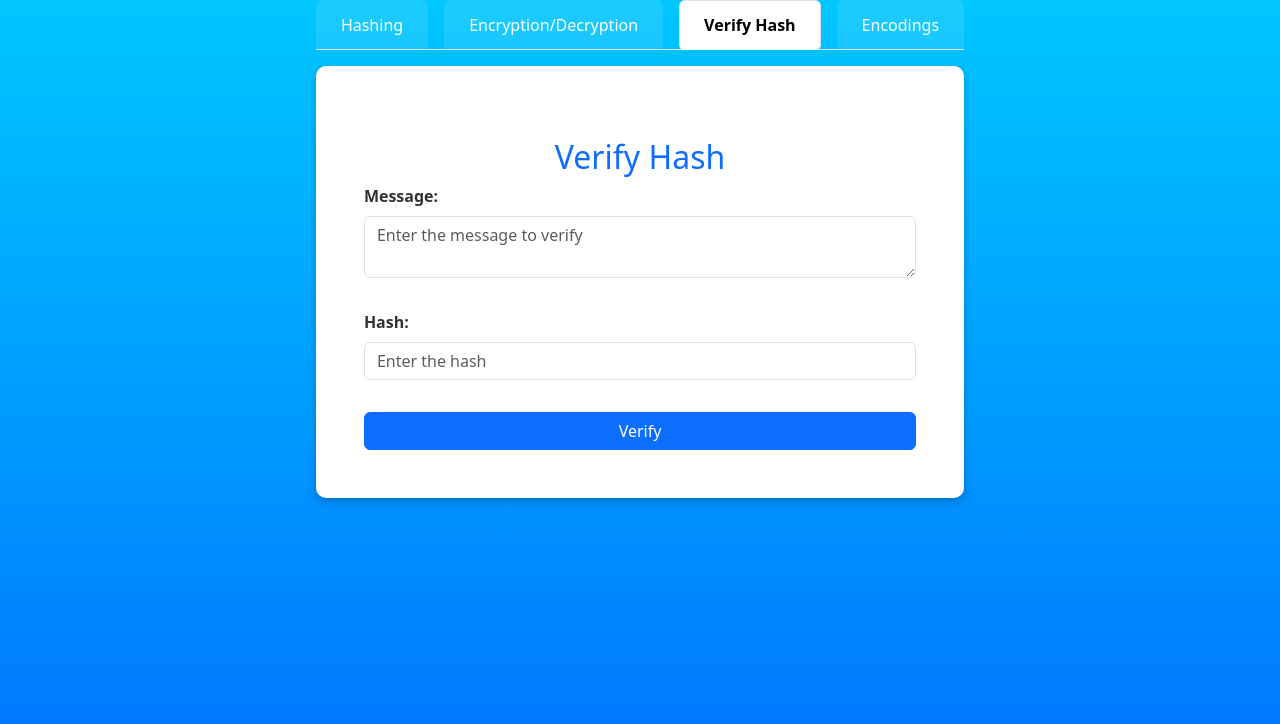
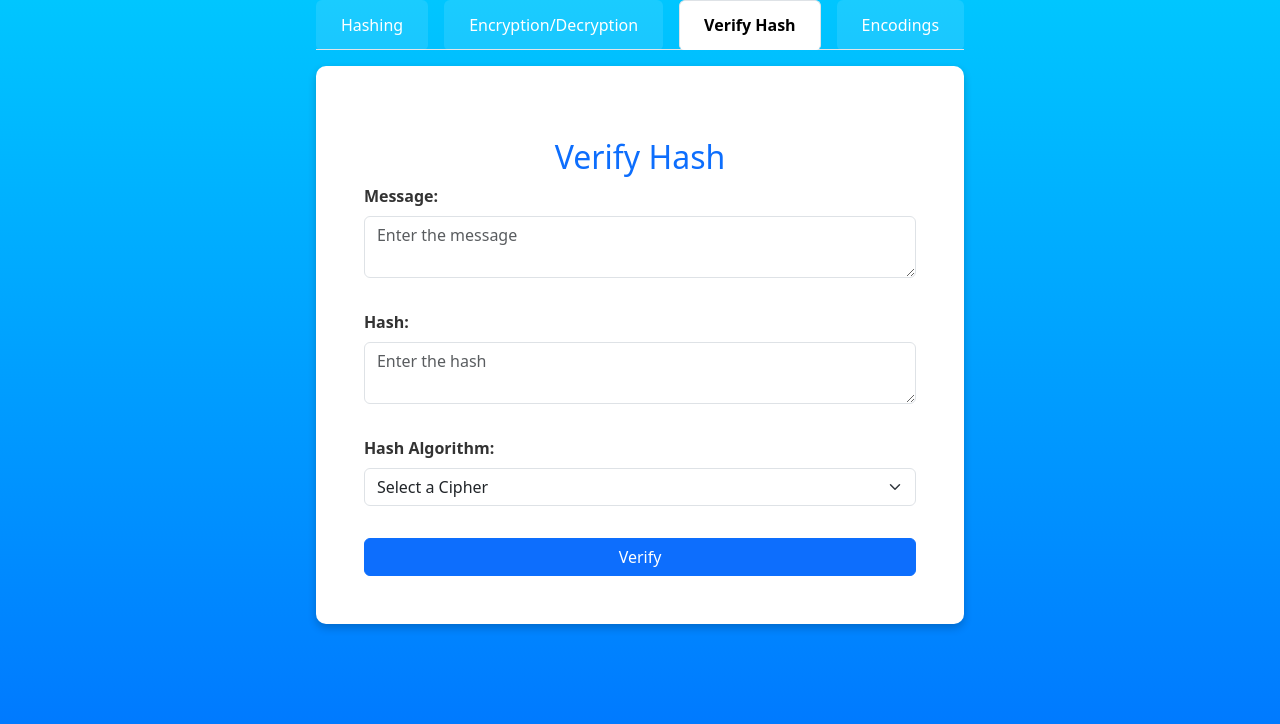
Before and after one commit to Muhtadi1Laskar/cipher-tool, a React (Vite) app: page / in a window 1280 px wide. Both pictures are taken after a click on the tab "Verify Hash". Shown: the top 724 px of the page. Built offline with nearby package versions, Linux system fonts and the light colour scheme.

Commit message:
Added the verify hash component

```diff
--- a/src/Components/VerifyHashComponent.jsx
+++ b/src/Components/VerifyHashComponent.jsx
@@ -1,37 +1,84 @@
+import { useState } from "react";
+import { postCall } from "../API/postCall";
+import FormGroups from "./FormComponent";
+import { hashOptions } from "../Utils/selectOptions";
+import DisplayComponent from "./DisplayComponent";
+
 function VerifyHashComponent() {
+    const [formData, setFormData] = useState({
+        message: "",
+        hash: "",
+        hashAlgorithm: ""
+    });
+    const [verifyResponse, setVerifyResponse] = useState("");
+
+    const handleInputChange = async (e) => {
+        const { name, value } = e.target;
+        setFormData((prev) => ({ ...prev, [name]: value }));
+    }
+
+    const handleSubmit = async (e) => {
+        e.preventDefault();
+
+        const { message, hash, hashAlgorithm } = formData;
+        const response = await postCall("verifyHash", {
+            oldHash: hash,
+            message: message,
+            hash: hashAlgorithm
+        });
+        setVerifyResponse(getVerifyMessage(response.data.issame));
+    }
+
     return (
         <div className="p-3">
             <h2 className="text-primary">Verify Hash</h2>
-            <form>
-                <div className="mb-3">
-                    <label htmlFor="verify-message" className="form-label">
-                        Message:
-                    </label>
-                    <textarea
-                        id="verify-message"
-                        className="form-control"
-                        placeholder="Enter the message to verify"
-                        required
-                    ></textarea>
-                </div>
-                <div className="mb-3">
-                    <label htmlFor="verify-hash" className="form-label">
-                        Hash:
-                    </label>
-                    <input
-                        id="verify-hash"
-                        className="form-control"
-                        type="text"
-                        placeholder="Enter the hash"
-                        required
-                    />
-                </div>
+            <form onSubmit={handleSubmit}>
+                <FormGroups
+                    label="Message:"
+                    id="verify-message"
+                    type="textarea"
+                    placeholder="Enter the message"
+                    value={FormData.message}
+                    name="message"
+                    onChange={handleInputChange}
+                    required
+                />
+                <FormGroups
+                    label="Hash:"
+                    id="verify-hash"
+                    type="textarea"
+                    placeholder="Enter the hash"
+                    value={FormData.message}
+                    name="hash"
+                    onChange={handleInputChange}
+                    required
+                />
+                <FormGroups
+                    label="Hash Algorithm:"
+                    id="hash-algo"
+                    type="select"
+                    placeholder="Select an Algorithm"
+                    value={formData.hashAlgorithm}
+                    name="hashAlgorithm"
+                    onChange={handleInputChange}
+                    options={[
+                        { value: "", text: "Select a Cipher", disabled: true },
+                        ...hashOptions
+                    ]}
+                />
                 <button type="submit" className="btn btn-primary w-100">
                     Verify
                 </button>
             </form>
+            {/* {!verifyResponse ? '' : <DisplayComponent message={`${verifyResponse}`} />} */}
+            { verifyResponse && <DisplayComponent message={verifyResponse} /> }
         </div>
     );
 }
 
+const getVerifyMessage = (elem) => {
+    console.log(elem)
+    return elem ? "The message is not altered" : "The message and the hash doesn't match";
+}
+
 export default VerifyHashComponent;
```
